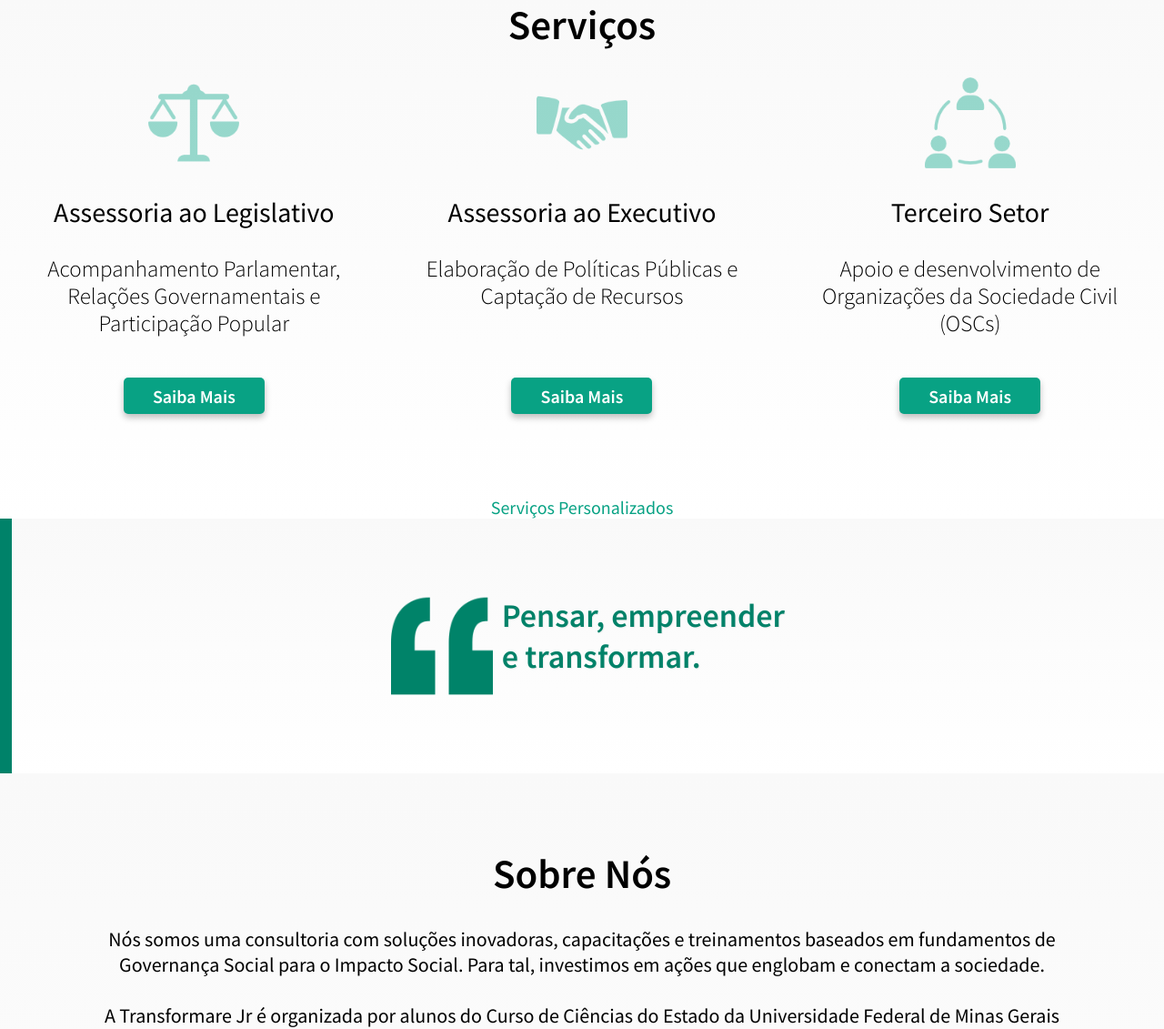
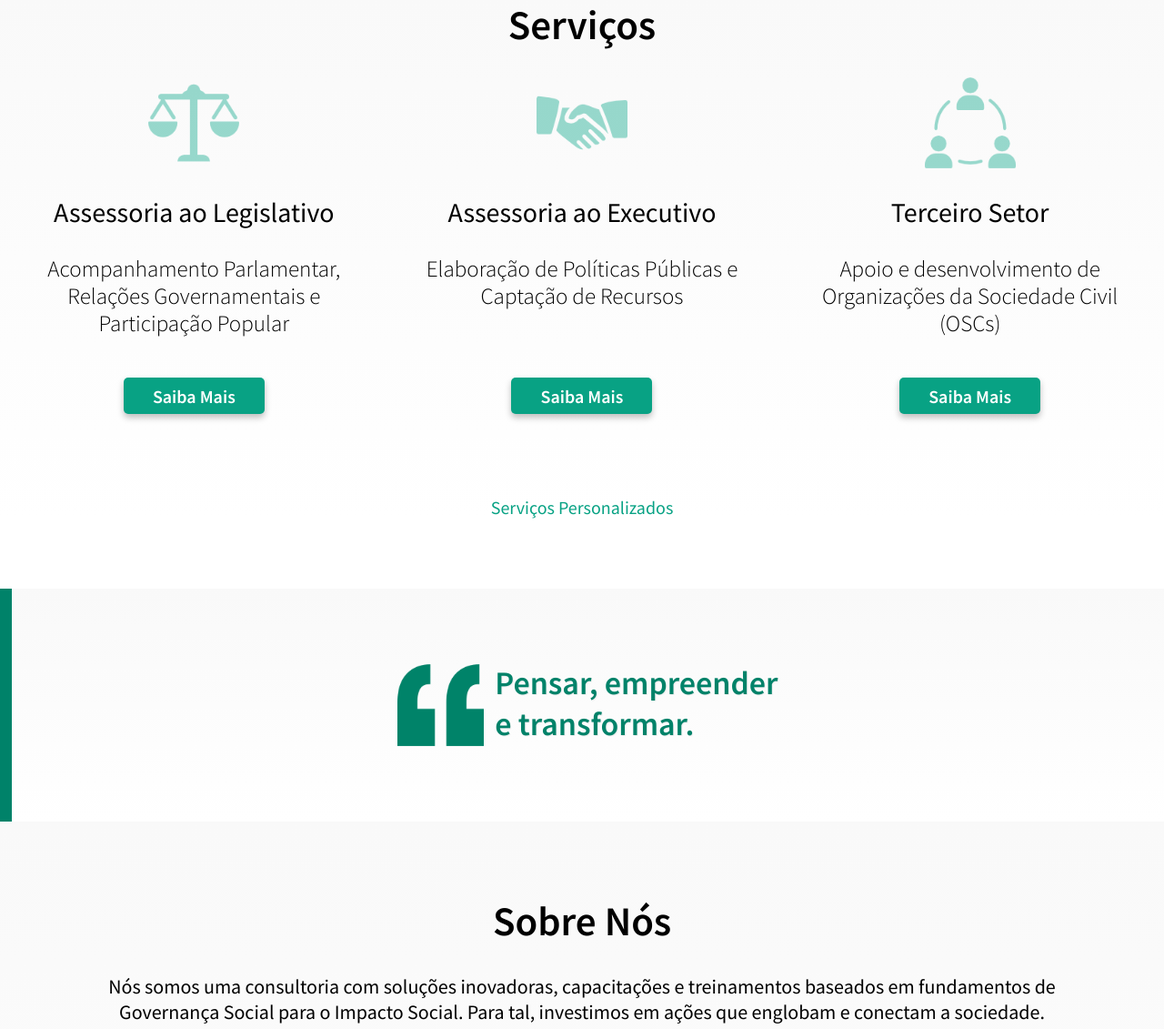
Before and after one commit to citi-onboarding/TransformareJr, a Django app: page / in a window 1280 px wide. Shown: the part 31-1162 px from the top of the page at 91% size. Run offline with Django 3.2, Linux system fonts and the light colour scheme.

Commit message:
espacei temporariamente as sessoes e reparei o tamanho da sessao da frase

```diff
--- a/static/css/index.css
+++ b/static/css/index.css
@@ -25,6 +25,7 @@ a:link, a:visited {
     justify-content: center;
     align-items: center;
     background: linear-gradient(to bottom, #f9f9f9, #ffffff);
+    margin-bottom: 6%;
 }
 
 .serv-container {
@@ -161,7 +162,7 @@ a:link, a:visited {
     position: relative;
     display: flex;
     width: 100%;
-    height: 35vh;
+    height: auto;
     background: linear-gradient(to bottom, #f9f9f9, #fff);
     align-items: center;
     justify-content: center;
@@ -176,10 +177,12 @@ a:link, a:visited {
 .quote {
     display: flex;
     width: 100%;
-    height: 40%;
+    height: 2.5cm;
     position: relative;
     justify-content: center;
     padding: 5px;
+    margin-bottom: 2cm;
+    margin-top: 2cm;
 }
 
 #quote-mark {
@@ -200,7 +203,7 @@ a:link, a:visited {
     font-size: 36px;
     text-shadow: 1px 1px 1px #eee;
     font-weight: 600;
-    margin-left: 10px;
+    margin-left: 1%;
 }
 
 .sessao-sobrenos {
```
